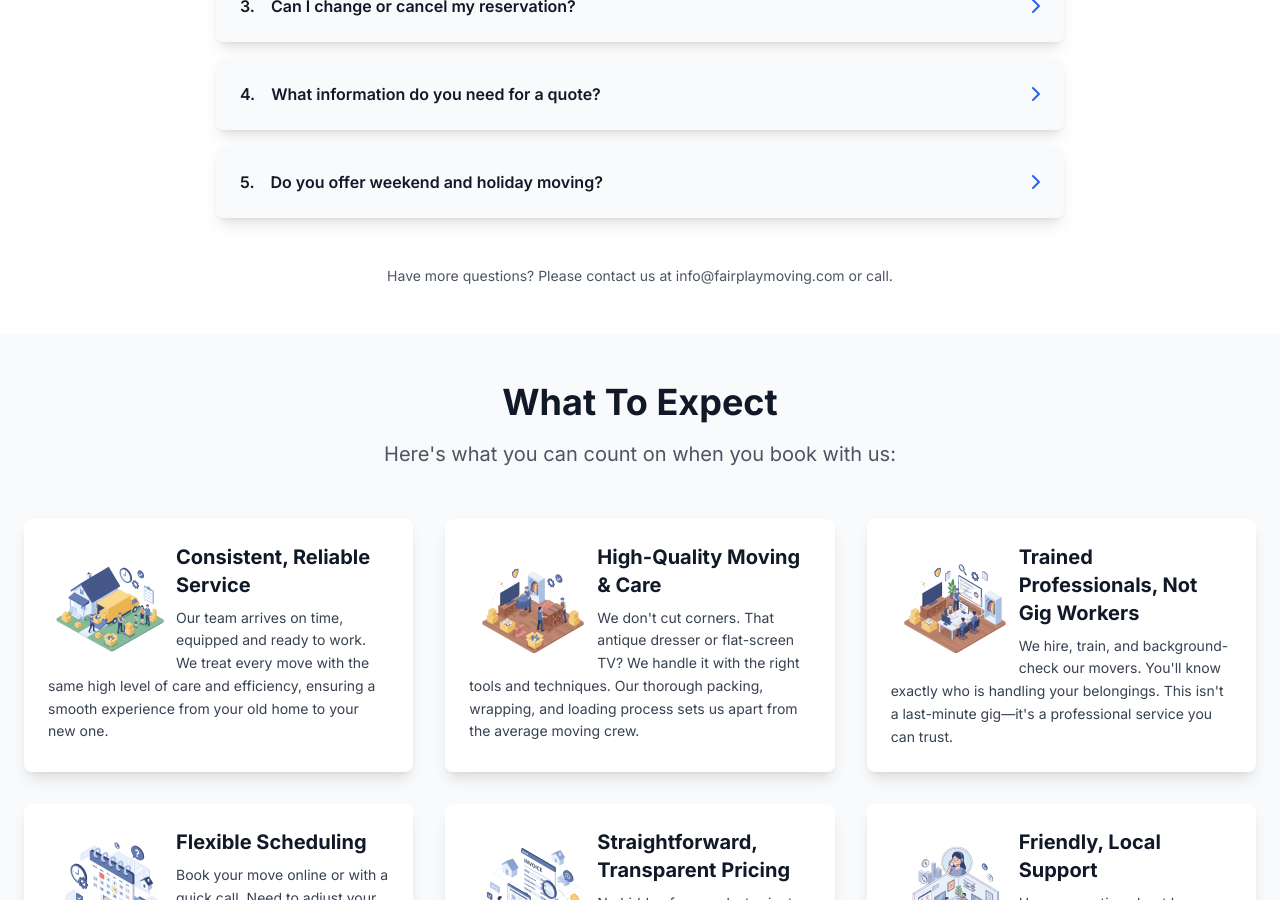
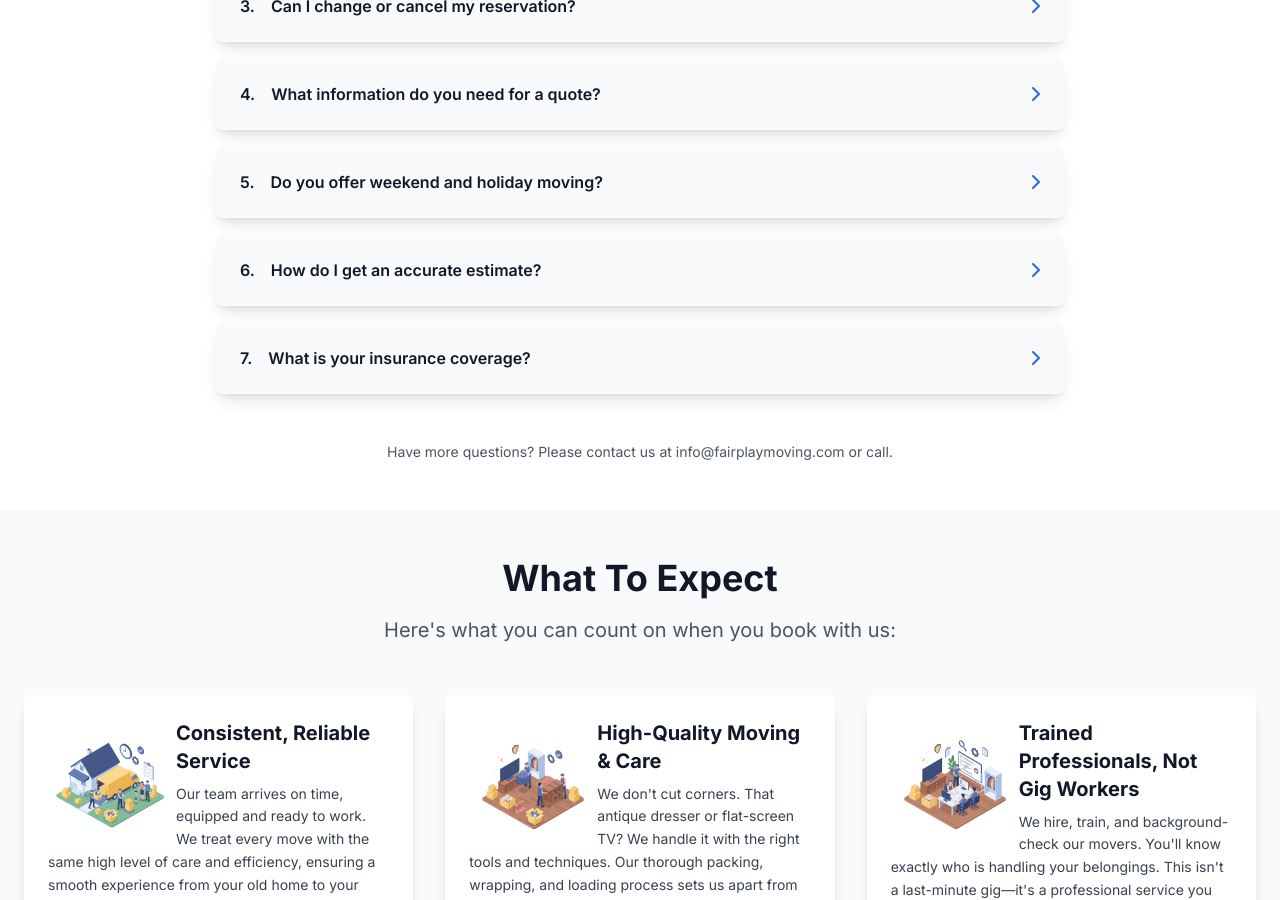
Before and after one commit to andreacarpini/fair_2, a Jekyll site: the page built from index.html, in a window 1280 px wide and 900 px high, scrolled down 3745 px. Built offline with Jekyll 4.4.1, drawn with Linux system fonts in a browser that asks for light colours; nearby versions of some CDN libraries; the list of posts is cut into pages by our own code.

Commit message:
update v7

```diff
--- a/index.html
+++ b/index.html
@@ -424,6 +424,45 @@ description: "Licensed and insured moving company in Chicago. Local and long-dis
                         <p>Yes, we offer weekend and holiday moving services. Weekend rates may be slightly higher due to higher demand. We recommend booking weekend slots well in advance as they fill up quickly.</p>
                     </div>
                 </div>
+
+                <!-- Question 6 -->
+<div class="faq-item bg-gray-50 rounded-lg shadow-lg">
+    <button class="faq-question w-full text-left p-6 font-semibold text-gray-900 hover:bg-gray-100 rounded-lg transition-colors touch-safe">
+        <span class="mr-4 flex-shrink-0">6.</span>
+        <span class="flex-grow">How do I get an accurate estimate?</span>
+        <i class="fas fa-chevron-right ml-4 text-blue-600"></i>
+    </button>
+    <div class="faq-answer hidden px-6 pb-6 text-gray-700">
+        <p>For the most accurate estimate, we recommend:</p>
+        <ol class="list-decimal pl-5 mt-2 space-y-1">
+            <li>Call us at <a href="tel:312-858-0611" class="text-blue-600 hover:underline">(312) 858-0611</a>; fill out our <button onclick="openQuoteModal()" class="text-blue-600 hover:text-gray-600 transition-colors touch-safe border-none bg-transparent p-0 cursor-pointer">form</button>; or contact us at info@fairplaymoving.com for a consultation</li>
+            <li>Provide a detailed list of items (especially large/heavy furniture)</li>
+            <li>Send photos of your space if possible</li>
+            <li>Mention any special items (piano, safe, pool table, etc.)</li>
+            <li>Note any access challenges (stairs, narrow hallways, parking restrictions)</li>
+            <li>Consider an in-person or video survey for large moves (3+ bedrooms)</li>
+        </ol>
+        <p class="mt-3">Our estimates are based on time and materials, so the more accurate information you provide, the more precise our quote will be.</p>
+    </div>
+</div>
+
+<!-- Question 7 -->
+<div class="faq-item bg-gray-50 rounded-lg shadow-lg">
+    <button class="faq-question w-full text-left p-6 font-semibold text-gray-900 hover:bg-gray-100 rounded-lg transition-colors touch-safe">
+        <span class="mr-4 flex-shrink-0">7.</span>
+        <span class="flex-grow">What is your insurance coverage?</span>
+        <i class="fas fa-chevron-right ml-4 text-blue-600"></i>
+    </button>
+    <div class="faq-answer hidden px-6 pb-6 text-gray-700">
+        <p class="mt-3"><strong>Valuation Options:</strong></p>
+        <ul class="list-disc pl-5 mt-1 space-y-1">
+            <li><strong>Basic Protection:</strong> Included at no extra cost - covers up to $0.60 per pound per article</li>
+            <li><strong>Full Value Protection:</strong> Additional coverage available - covers repair or replacement value</li>
+        </ul>
+        <p class="mt-3">We recommend documenting high-value items and considering additional valuation for items worth over $100/lb. Our ILCC License #241666 ensures we meet all Illinois moving insurance requirements.</p>
+    </div>
+</div>
+
             </div>
 
             <!-- Before Moving Tab -->
@@ -603,6 +642,36 @@ description: "Licensed and insured moving company in Chicago. Local and long-dis
                         <p>Payment is due upon completion of the move. We accept cash, Zelle, and all major credit cards (Visa, MasterCard, American Express, Discover). For large moves, we offer financing options. We'll provide a final invoice showing hours worked and any additional services.</p>
                     </div>
                 </div>
+
+                <!-- Question 9 -->
+<div class="faq-item bg-gray-50 rounded-lg shadow-lg">
+    <button class="faq-question w-full text-left p-6 font-semibold text-gray-900 hover:bg-gray-100 rounded-lg transition-colors touch-safe">
+        <span class="mr-4 flex-shrink-0">9.</span>
+        <span class="flex-grow">What if my move takes less or more time than the estimate?</span>
+        <i class="fas fa-chevron-right ml-4 text-blue-600"></i>
+    </button>
+    <div class="faq-answer hidden px-6 pb-6 text-gray-700">
+        <p>We bill by the hour, so your final charge reflects the actual time spent on your move:</p>
+
+        <p class="mt-3"><strong>If your move takes LESS time:</strong></p>
+        <ul class="list-disc pl-5 mt-1 space-y-1">
+            <li>You only pay for the actual hours worked</li>
+            <li>Our estimates include a buffer, so finishing early is common</li>
+            <li>No minimum hour requirement for local moves</li>
+            <li>We'll provide an updated invoice showing the reduced time</li>
+        </ul>
+
+        <p class="mt-3"><strong>If your move takes MORE time:</strong></p>
+        <ul class="list-disc pl-5 mt-1 space-y-1">
+            <li>We'll communicate with you as soon as we realize we'll need extra time</li>
+            <li>You'll only be charged for additional 15-minute increments</li>
+            <li>Common reasons for extra time: unexpected traffic, building delays, additional items not included in initial estimate, or complex furniture disassembly</li>
+            <li>We'll get your approval before proceeding with additional work</li>
+        </ul>
+
+        <p class="mt-3"><strong>Important:</strong> Our crew leads provide time updates throughout the move. The final invoice will show a detailed breakdown of hours worked. Payment is only due after the move is complete and you're satisfied with the service.</p>
+    </div>
+</div>
             </div>
         </div>
                 <div class="text-center mt-12">
```
Also changed, not shown: 2 other files.
